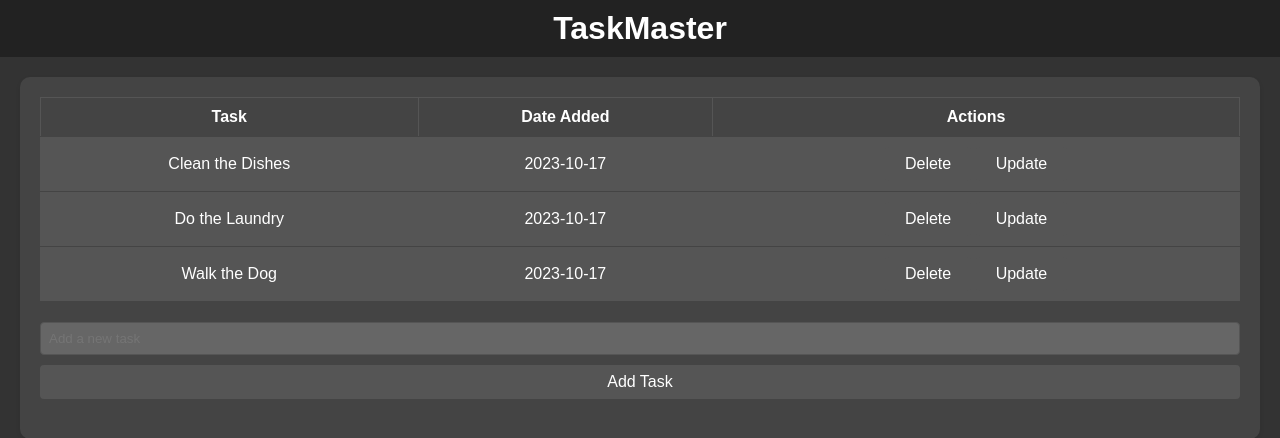
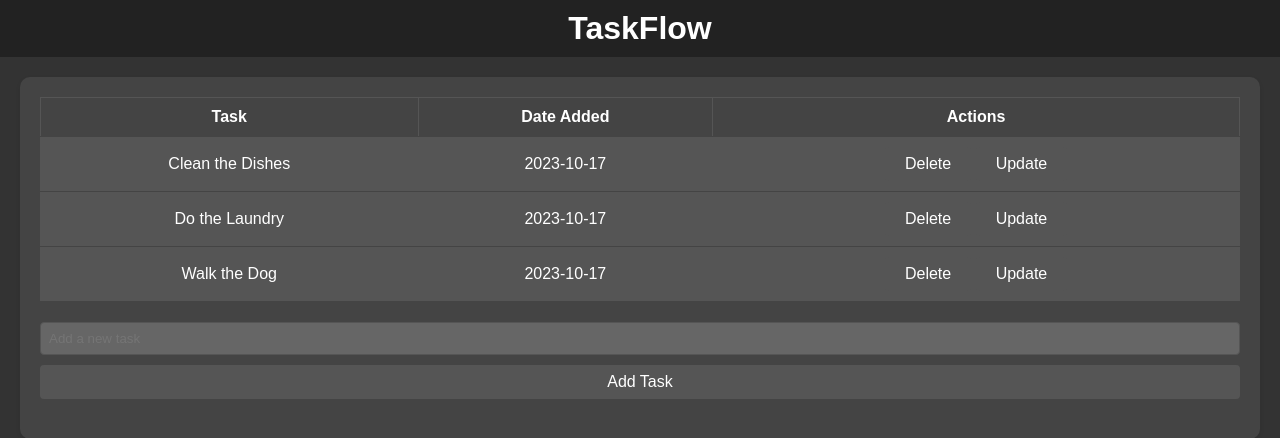
Before and after one commit to UrAvgProGamer/Flask-Practice-2, a Flask app: page / in a window 1280 px wide. Shown: the top 438 px of the page. Run offline with Flask 3, Linux system fonts and the light colour scheme.

Commit message:
Name Changes

```diff
--- a/templates/index.html
+++ b/templates/index.html
@@ -1,12 +1,12 @@
 {% extends 'base.html' %}
 
 {% block head %}
-<title>Flask Website</title>
+<title>TaskFlow</title>
 {% endblock %}
 
 {% block body %}
 <div class="title-bar">
-    <h1>TaskMaster</h1>
+    <h1>TaskFlow</h1>
 </div>
 
 <div class="content">
--- a/templates/popup.html
+++ b/templates/popup.html
@@ -1,7 +1,7 @@
 {% extends 'base.html' %}
 
 {% block head %}
-    <title>Popup HAHA</title>
+    <title>Popup</title>
     <link rel="stylesheet" href="{{ url_for('static', filename='css/popup.css') }}">
 {% endblock %}
 
--- a/templates/update.html
+++ b/templates/update.html
@@ -1,7 +1,7 @@
 {% extends 'base.html' %}
 
 {% block head %}
-<title>Flask Website</title>
+<title>TaskFlow</title>
 {% endblock %}
 
 {% block body %}
```
